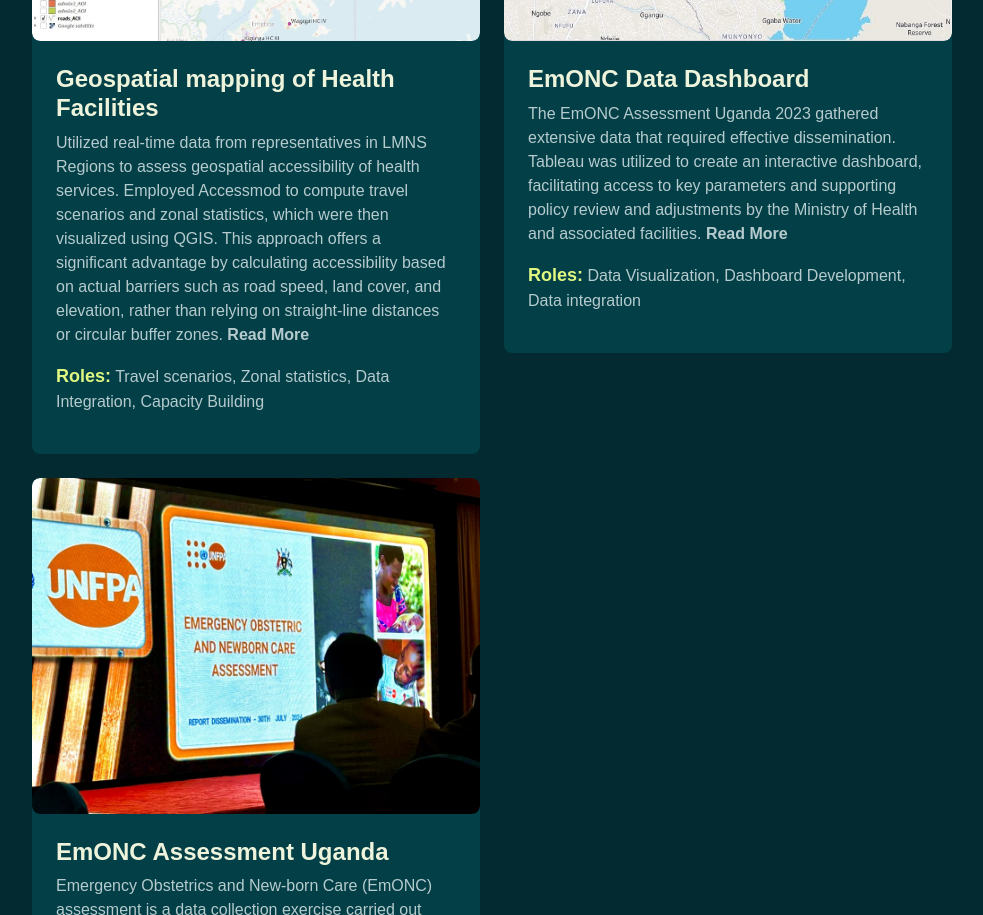
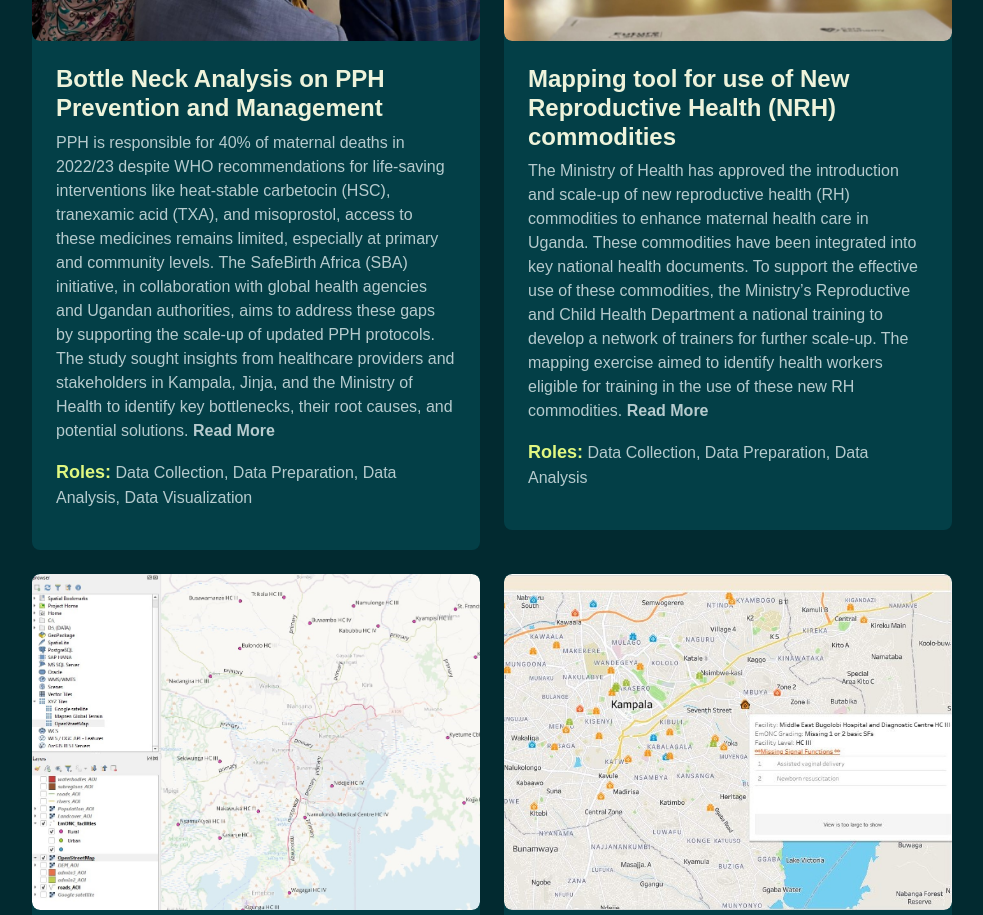
Before and after one commit to joshuakalule/portfolio, a plain HTML site: page index.html in a window 1280 px wide. Shown: the part 2140-3055 px from the top of the page, without its empty margins (268-1251 px from the left). Drawn offline with nearby package versions, Linux system fonts and the light colour scheme; a web font is replaced by a local one.

Commit message:
add new works

```diff
--- a/content/json/work.json
+++ b/content/json/work.json
@@ -11,6 +11,22 @@
   },
   "data": {
     "data-management": [
+      {
+        "title": "Bottle Neck Analysis on PPH Prevention and Management",
+        "cover-photo": "./assets/images/pph-bottleneck.jpg",
+        "cover-photo-alt": "Key persons disscussing the  potential bottlenecks",
+        "body": "PPH is responsible for 40% of maternal deaths in 2022/23 despite WHO recommendations for life-saving interventions like heat-stable carbetocin (HSC), tranexamic acid (TXA), and misoprostol, access to these medicines remains limited, especially at primary and community levels. The SafeBirth Africa (SBA) initiative, in collaboration with global health agencies and Ugandan authorities, aims to address these gaps by supporting the scale-up of updated PPH protocols. The study sought insights from healthcare providers and stakeholders in Kampala, Jinja, and the Ministry of Health to identify key bottlenecks, their root causes, and potential solutions.",
+        "read-more-link": "#",
+        "roles": "Data Collection, Data Preparation, Data Analysis, Data Visualization"
+      },
+      {
+        "title": "Mapping tool for use of New Reproductive Health (NRH) commodities",
+        "cover-photo": "./assets/images/workshop-blurred.jpg",
+        "cover-photo-alt": "Blurred image of a workshop with participants",
+        "body": "The Ministry of Health has approved the introduction and scale-up of new reproductive health (RH) commodities to enhance maternal health care in Uganda. These commodities have been integrated into key national health documents. To support the effective use of these commodities, the Ministry’s Reproductive and Child Health Department a national training to develop a network of trainers for further scale-up. The mapping exercise aimed to identify health workers eligible for training in the use of these new RH commodities.",
+        "read-more-link": "#",
+        "roles": "Data Collection, Data Preparation, Data Analysis"
+      },
       {
         "title": "Geospatial mapping of Health Facilities",
         "cover-photo": "./assets/images/qgis-mapping.jpg",
@@ -29,7 +45,7 @@
       },
       {
         "title": "EmONC Assessment Uganda",
-        "cover-photo": "./assets/images/emonc_2024_conference-min.jpg",
+        "cover-photo": "./assets/images/emonc-dissemination-dr-okiria.jpg",
         "cover-photo-alt": "EmONC Assessment Uganda",
         "body": "Emergency Obstetrics and New-born Care (EmONC) assessment is a data collection exercise carried out every five years organized by the Ministry of Health to collect data about mothers and their new-borns. The assessment sought to learn how all accredited facilities nationwide manage birthing mothers.",
         "read-more-link": "#",
@@ -37,6 +53,14 @@
       }
     ],
     "backend-devops": [
+      {
+        "title": "STEM Tutor",
+        "cover-photo": "./assets/images/stem-genius.jpg",
+        "cover-photo-alt": "Breadboard with LEDs, Infred sensors, and other components",
+        "body": "I am an ative STEM Tutor with STEM GENIUS Uganda which aims to enhance the learning experience for kids in STEM subjects. With both online and physical Holiday and weekend programs, it provides a comprehensive suite of tools and resources, including interactive lessons, quizzes, and hands-on projects, to help students grasp complex concepts in science, technology, engineering, and mathematics.",
+        "read-more-link": "https://stemgeniusltd.com/",
+        "roles": "Python, Scratch, Arduino, Backend Development"
+      },
       {
         "title": "FitTrack Fitness website",
         "cover-photo": "./assets/images/fittrack_1.jpeg.png",
@@ -55,6 +79,14 @@
       }
     ],
     "electronics-design": [
+      {
+        "title": "Air Filtration System for Mortuary",
+        "cover-photo": "./assets/images/air-filter-project-1.jpg",
+        "cover-photo-alt": "Air filtration prototype",
+        "body": "The air filtration system is designed to improve air quality in mortuaries by filtering out harmful particles and pathogens. Using 2 MQ-135 air quality sensors, activated charcoal, and controlled ventilation, it ensures a safer environment for both staff and visitors.",
+        "read-more-link": "#",
+        "roles": "Circuit Design, Sensor Integration, Arduino programming"
+      },
       {
         "title": "Incubator refill system",
         "cover-photo": "./assets/images/incubator-refill-project.jpg",
--- a/index.html
+++ b/index.html
@@ -188,6 +188,13 @@
               <div class="row gy-4">
                 <div class="col-12" data-aos="fade-up" data-aos-delay="600">
                   <div class="bg-base p-4 rounded-3 shadow-effect">
+                    <h4>Fundamentals of Data Science in Precision Medicine and Cloud Computing</h4>
+                    <a role="button" id="liveToastBtn" class="text-brand mb-2">ALX partnering with Stanford Data Ocean (June 2025 - Present)</a>
+                    <p class="mb-0">The Fundamentals of Data Science in Precision Medicine and Cloud Computing Program with Stanford Data Ocean is aimed at bridging the gap between the medical sector and the onset of technologies such as Ai/ML. Equipping with Research theories, use of python and R languages, and knowlegde on Genomics.</p>
+                  </div>
+                </div>
+                <div class="col-12" data-aos="fade-up" data-aos-delay="600">
+                  <div class="bg-base p-4 rounded-3 shadow-effect">
                     <h4>Certificate of Software Engineering</h4>
                     <a role="button" id="liveToastBtn" class="text-brand mb-2">ALX Africa (C19 2023 - 2024)</a>
                     <p class="mb-0">A comprehensive 12-month online bootcamp focused on software engineering principles. The program was divided into a 9-month Foundations phase and a 3-month specialization phase, where I specialized in Backend Development.</p>
```
Also changed, not shown: assets/images/air-filter-project-1.jpg (added), assets/images/emonc-dissemination-dr-okiria.jpg (added), assets/images/epilepsy-components.jpg, assets/images/incubator-refill-project.jpg, assets/images/pph-bottleneck.jpg (added), assets/images/stem-genius.jpg (added), assets/images/weight_chair_1.jpg (deleted), assets/images/weight_chair_2.jpg (deleted), assets/images/workshop-blurred.jpg (added), 4 other files.
